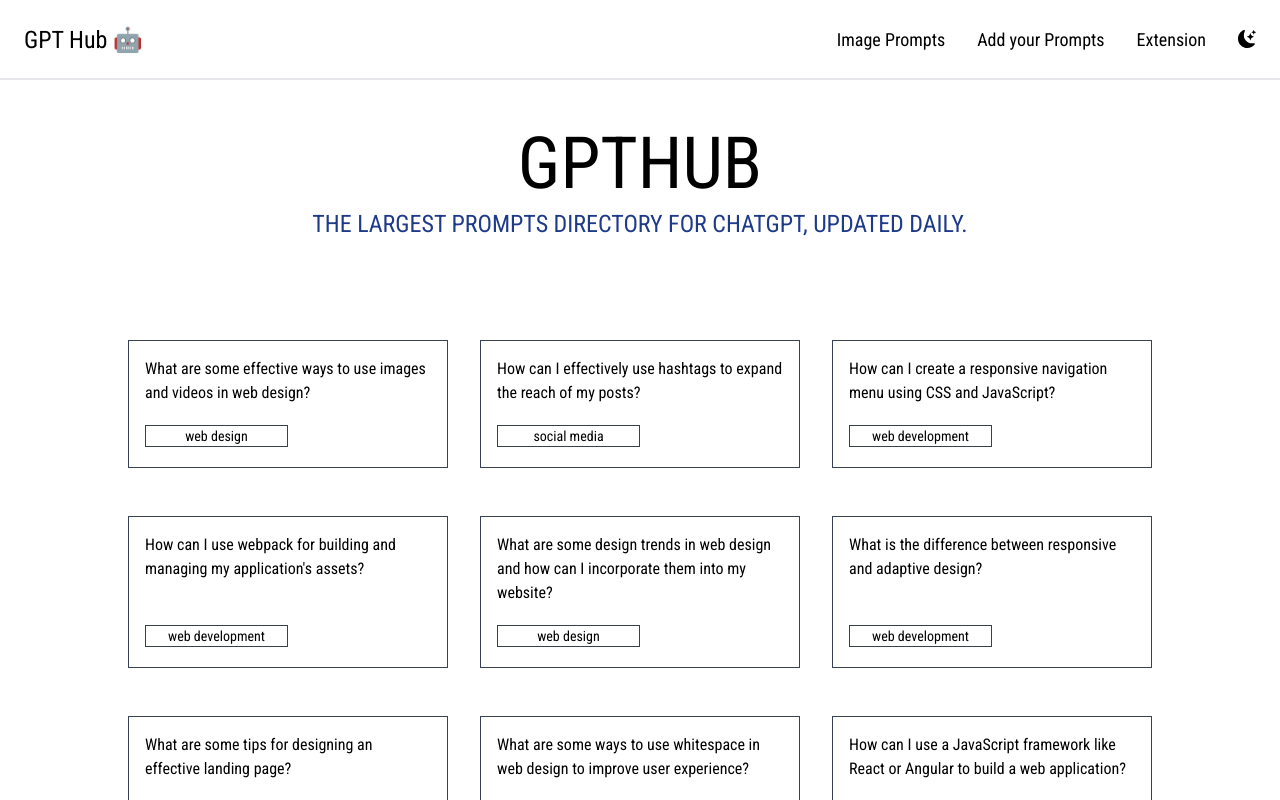
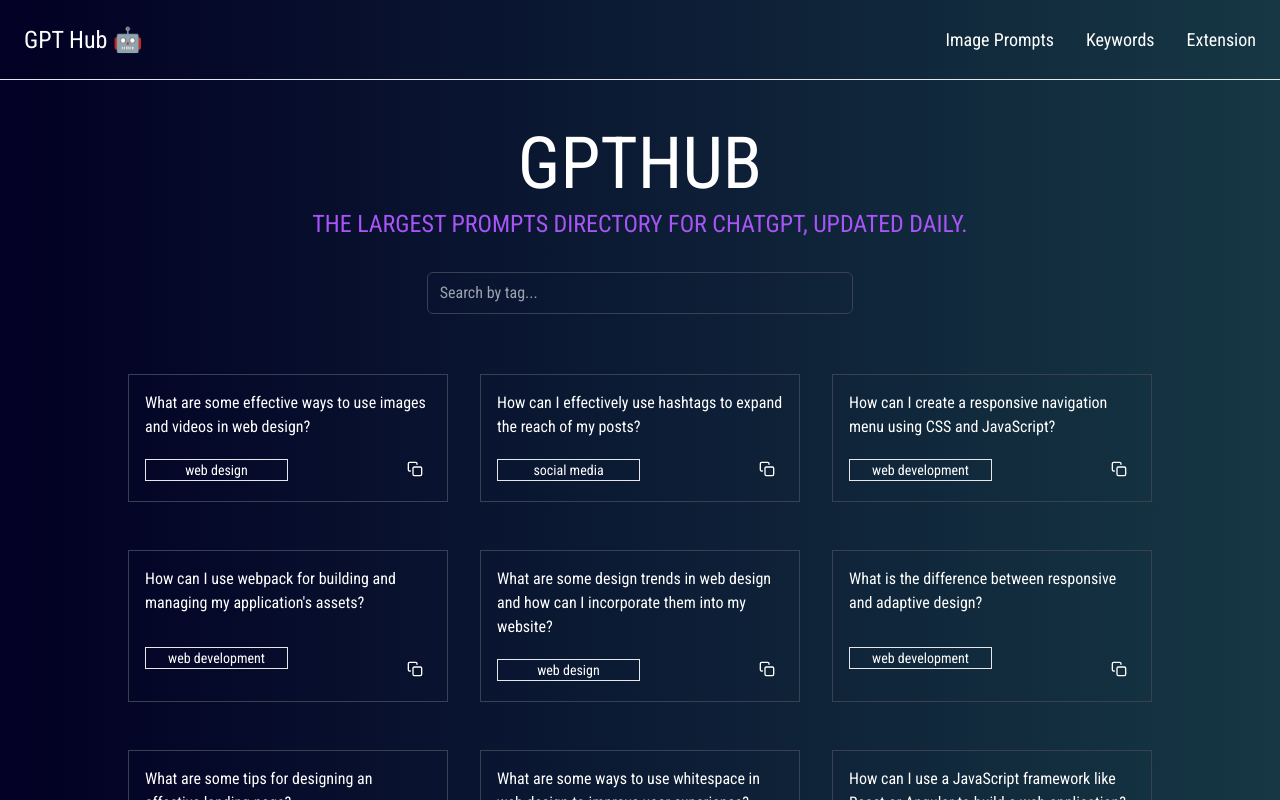
Before and after one commit to Mohit-Vaswani/Gpthub, a Next.js app: page / in a window 1280 px wide. Built offline with nearby package versions, Linux system fonts and the light colour scheme.

Commit message:
Upgraded theme and many more things

```diff
--- a/components/ComingSoon.js
+++ b/components/ComingSoon.js
@@ -4,7 +4,7 @@
   return (
     <div className="text-center w-full h-screen flex flex-col justify-center items-center">
       <div>
-        <svg
+        {/* <svg
             className="mt-10"
           version="1.0"
           xmlns="http://www.w3.org/2000/svg"
@@ -73,7 +73,7 @@
 -10 -28 -28 -57z"
             />
           </g>
-        </svg>
+        </svg> */}
       </div>
         <Link href="/" className="underline text-2xl mt-10">Back To Home</Link>
     </div>
--- a/components/Header.js
+++ b/components/Header.js
@@ -1,14 +1,12 @@
 import Link from "next/link";
 import { useState } from "react";
 import ImagePrompts from "../pages/ImagePrompts"
-import Form from "../pages/form"
+import Keywords from "../pages/Keywords"
 import Extension from "../pages/extension"
-import {BsFillSunFill, BsFillMoonStarsFill} from "react-icons/bs";
 
 export default function Header() {
-  const [isDark, setIsDark] = useState(false);
   return (
-    <header className="w-full h-20 border-b-2 border-gray-200 ">
+    <header className="w-full h-20 border-b border-gray-200 ">
       <nav className="flex justify-between px-6 py-2 items-center h-20">
         <Link href="/">
           <h2 className="text-2xl">GPT Hub 🤖</h2>
@@ -17,15 +15,12 @@
           <Link href="/ImagePrompts" element={<ImagePrompts/>}>
           <li className="hidden sm:block hover:text-teal-500 text-base sm:text-lg"><a>Image Prompts</a></li>
           </Link>
-          <Link href="/form" element={<Form/>}>
-          <li className="hidden sm:block hover:text-pink-500 text-base sm:text-lg"><a>Add your Prompts</a></li>
+          <Link href="/Keywords" element={<Keywords/>}>
+          <li className="hidden sm:block hover:text-pink-500 text-base sm:text-lg"><a>Keywords</a></li>
           </Link>
           <Link href="/extension">
           <li className="hidden sm:block hover:text-yellow-500 text-base sm:text-lg"><a>Extension</a></li>
           </Link>
-          <li className="hover:text-purple-500 text-base sm:text-lg mt-1 cursor-pointer"><a onClick={()=>setIsDark(!isDark)}>
-          {isDark ? <BsFillSunFill/> : <BsFillMoonStarsFill/>}
-          </a></li>
         </ul>
       </nav>
     </header>
--- a/components/Imageprompt.js
+++ b/components/Imageprompt.js
@@ -1,25 +1,68 @@
 import { useState } from "react";
-import ImageData from "../data/imageData";
-import PromptList from "./PromptList";
+import data from "../data/imageData";
+import SearchBar from "./SearchBar";
+import { FiCopy } from "react-icons/fi";
 
-export default function MainContainer() {
-  const [ImagePrompts, setImagePrompts] = useState(ImageData)
-  ImagePrompts.sort(() => Math.random() - 0.5);
+export default function ImagePrompts() {
+  const [prompts, setPrompts] = useState(data);
+  const [filteredPrompts, setFilteredPrompts] = useState(prompts);
+  const [copySuccess, setCopySuccess] = useState(null);
+  const [selectedCard, setSelectedCard] = useState(null);
+
+  const handleCopyClick = (text) => {
+    navigator.clipboard.writeText(text);
+    setCopySuccess(text);
+    setTimeout(() => {
+      setCopySuccess(null);
+    }, 2000);
+  };
+
+  const handleCardClick = (index) => {
+    setSelectedCard(index);
+  };
+
+  prompts.sort(() => Math.random() - 0.5);
+
   return (
     <section>
       {/* Main Page */}
       <main className="w-full flex flex-col items-center text-center">
         {/* Heading */}
-        <div className="mt-12">
-          <p className="text-base sm:text-2xl text-blue-900">
-            THE LARGEST PROMPTS DIRECTORY FOR MID JOURNRY & DALL-E.
+        <div className="mt-12 px-4">
+          <p className="text-base sm:text-2xl text-purple-500">
+          THE LARGEST PROMPTS DIRECTORY FOR MID JOURNRY & DALL-E.
           </p>
         </div>
+        <SearchBar prompts={prompts} setFilteredPrompts={setFilteredPrompts} />
+        <div className="flex gap-2 my-10 flex-wrap justify-center">
+        {filteredPrompts.map((prompt, index) => {
+        const { id, text, tag } = prompt;
+        const isSelected = selectedCard === index;
+        return (
+          <article
+            key={id}
+            className={`border p-4 w-80 flex flex-col justify-between text-left mx-3 relative cursor-pointer my-5 ${isSelected ? 'border-purple-500' : 'border-gray-700'}`}
+            onClick={() => handleCardClick(index)}
+          >
+            <p className="text-sm md:text-base">{text}</p>
+            <p className="text-sm border w-6/12 text-center px-3 mt-5 mb-1">
+              {tag}
+            </p>
+
+            {isSelected && copySuccess === text ? (
+              <p className="absolute text-white text-xs mb-5 mr-4 bottom-0 right-0">
+                Copied to clipboard!
+              </p>
+            ) : (
+              <button onClick={() => handleCopyClick(text)}>
+                <FiCopy className="absolute right-0 bottom-0 m-6" />
+              </button>
+            )}
+          </article>
+        );
+      })}
+        </div>
       </main>
-      {/* List Starts From Here */}
-      <div className="flex gap-2 my-20 flex-wrap justify-center">
-      <PromptList prompts={ImagePrompts} />
-      </div>
     </section>
   );
 }
--- a/components/MainContainer.js
+++ b/components/MainContainer.js
@@ -1,28 +1,73 @@
+
+
 import { useState } from "react";
 import data from "../data/data";
-import PromptList from "./PromptList";
+import SearchBar from "./SearchBar";
+import { FiCopy } from "react-icons/fi";
 
 export default function MainContainer() {
   const [prompts, setPrompts] = useState(data);
+  const [filteredPrompts, setFilteredPrompts] = useState(prompts);
+  const [copySuccess, setCopySuccess] = useState(null);
+  const [selectedCard, setSelectedCard] = useState(null);
+
+  const handleCopyClick = (text) => {
+    navigator.clipboard.writeText(text);
+    setCopySuccess(text);
+    setTimeout(() => {
+      setCopySuccess(null);
+    }, 2000);
+  };
+
+  const handleCardClick = (index) => {
+    setSelectedCard(index);
+  };
+
   prompts.sort(() => Math.random() - 0.5);
+
   return (
     <section>
       {/* Main Page */}
       <main className="w-full flex flex-col items-center text-center">
         {/* Heading */}
-        <div className="mt-12">
-          <h1 className="text-3xl sm:text-7xl text-black font-medium mb-2">
-            GPTHUB
-          </h1>
-          <p className="text-base sm:text-2xl text-blue-900">
+        <div className="mt-12 px-4">
+          <h1 className="text-3xl sm:text-7xl font-medium mb-2">GPTHUB</h1>
+          <p className="text-base sm:text-2xl text-purple-500">
             THE LARGEST PROMPTS DIRECTORY FOR CHATGPT, UPDATED DAILY.
           </p>
         </div>
-        <div className="flex gap-2 my-20 flex-wrap justify-center">
-          <PromptList prompts={prompts} />
+        <SearchBar prompts={prompts} setFilteredPrompts={setFilteredPrompts} />
+        <div className="flex gap-2 my-10 flex-wrap justify-center">
+          {filteredPrompts.map((prompt, index) => {
+            const { id, text, tag } = prompt;
+            const isSelected = selectedCard === index;
+            return (
+              <article
+                key={id}
+                className={`border p-4 w-80 flex flex-col justify-between text-left mx-3 relative cursor-pointer my-5 ${
+                  isSelected ? "border-purple-500" : "border-gray-700"
+                }`}
+                onClick={() => handleCardClick(index)}
+              >
+                <p className="text-sm md:text-base">{text}</p>
+                <p className="text-sm border w-6/12 text-center px-3 mt-5 mb-1">
+                  {tag}
+                </p>
+
+                {isSelected && copySuccess === text ? (
+                  <p className="absolute text-white text-xs mb-5 mr-4 bottom-0 right-0">
+                    Copied to clipboard!
+                  </p>
+                ) : (
+                  <button onClick={() => handleCopyClick(text)}>
+                    <FiCopy className="absolute right-0 bottom-0 m-6" />
+                  </button>
+                )}
+              </article>
+            );
+          })}
         </div>
       </main>
-      {/* List Starts From Here */}
     </section>
   );
 }
--- a/components/PromptList.js
+++ /dev/null
@@ -1,40 +0,0 @@
-import { useState } from "react";
-
-const PromptList = ({ prompts }) => {
-
-  return (
-    <>
-      {prompts?.map((prompt) => {
-        const { id, text, tag } = prompt;
-        return (
-          <article
-            key={id}
-            className="border border-gray-700 p-4 w-80 flex flex-col justify-between text-left mx-3 relative cursor-pointer my-5 hover:border-purple-500"
-          >
-            <svg
-              width="30px"
-              height="30px"
-              viewBox="0 0 24 24"
-              fill="none"
-              xmlns="http://www.w3.org/2000/svg"
-              className="absolute bottom-0 right-0 hidden"
-            >
-              <path
-                d="M10 8V7C10 6.05719 10 5.58579 10.2929 5.29289C10.5858 5 11.0572 5 12 5H17C17.9428 5 18.4142 5 18.7071 5.29289C19 5.58579 19 6.05719 19 7V12C19 12.9428 19 13.4142 18.7071 13.7071C18.4142 14 17.9428 14 17 14H16M7 19H12C12.9428 19 13.4142 19 13.7071 18.7071C14 18.4142 14 17.9428 14 17V12C14 11.0572 14 10.5858 13.7071 10.2929C13.4142 10 12.9428 10 12 10H7C6.05719 10 5.58579 10 5.29289 10.2929C5 10.5858 5 11.0572 5 12V17C5 17.9428 5 18.4142 5.29289 18.7071C5.58579 19 6.05719 19 7 19Z"
-                stroke="#000"
-                stroke-linecap="round"
-                stroke-linejoin="round"
-              />
-            </svg>
-            <p>{text}</p>
-            <p className="text-sm border border-gray-700 w-6/12 text-center px-3 mt-5 mb-1">
-              {tag}
-            </p>
-          </article>
-        );
-      })}
-    </>
-  );
-};
-
-export default PromptList;
--- /dev/null
+++ b/components/SearchBar.js
@@ -0,0 +1,29 @@
+import { useState } from 'react';
+
+const SearchBar = ({ prompts, setFilteredPrompts }) => {
+  const [searchTerm, setSearchTerm] = useState('');
+
+  const handleSearch = (event) => {
+    const term = event.target.value.toLowerCase();
+    setSearchTerm(term);
+    const filteredPrompts = prompts.filter((prompt) =>
+      prompt.tag.toLowerCase().includes(term)
+    );
+    setFilteredPrompts(filteredPrompts);
+  };
+
+  return (
+    <div className="mt-8 w-7/12 lg:w-4/12">
+    {/* <div className="absolute top-60 sm:top-64 w-7/12 lg:w-4/12">  */}
+      <input
+        type="text"
+        placeholder="Search by tag..."
+        value={searchTerm}
+        onChange={handleSearch}
+        className="border bg-transparent border-gray-700 py-2 px-3 rounded-md w-full"
+      />
+    </div>
+  );
+};
+
+export default SearchBar;
--- /dev/null
+++ b/pages/Keywords.js
@@ -0,0 +1,15 @@
+import Layout from "@/components/Layout";
+import Link from "next/link";
+
+export default function ComingSoon() {
+  return (
+    <Layout title={"Find Keywords"}>
+    <div className="text-center w-full my-40 flex flex-col justify-center items-center">
+      <div>
+        <h1 className="text-3xl">Find Prompts Related to Specific Keywords : Coming Soon</h1>
+      </div>
+        <Link href="/" className="underline text-2xl mt-10">Back To Home</Link>
+    </div>
+    </Layout>
+  );
+}
--- a/pages/index.js
+++ b/pages/index.js
@@ -2,7 +2,7 @@
 
 export default function Home() {
   return (
-    <Layout>
+    <Layout >
     </Layout>
   );
 }
--- a/styles/globals.css
+++ b/styles/globals.css
@@ -92,8 +92,9 @@
 }
 
 body {
-  color: #000000;
-  background: #ffffff;
+  color: #ffffff;
+  background: rgb(2,0,36);
+background: linear-gradient(90deg, rgba(2,0,36,1) 0%, rgba(22,55,68,1) 100%, rgba(37,107,105,1) 100%, rgba(64,7,120,1) 100%, rgba(44,56,85,1) 100%, rgba(63,46,103,1) 100%, rgba(29,63,70,1) 100%, rgba(255,255,255,1) 100%, rgba(0,212,255,1) 100%);
   font-family: 'Roboto Condensed', sans-serif;
 }
 
```
Also changed, not shown: pages/extension.js (+18 -7 lines), pages/form.js (deleted, +0 -26 lines), pages/_document.js (line endings or trailing spaces).
